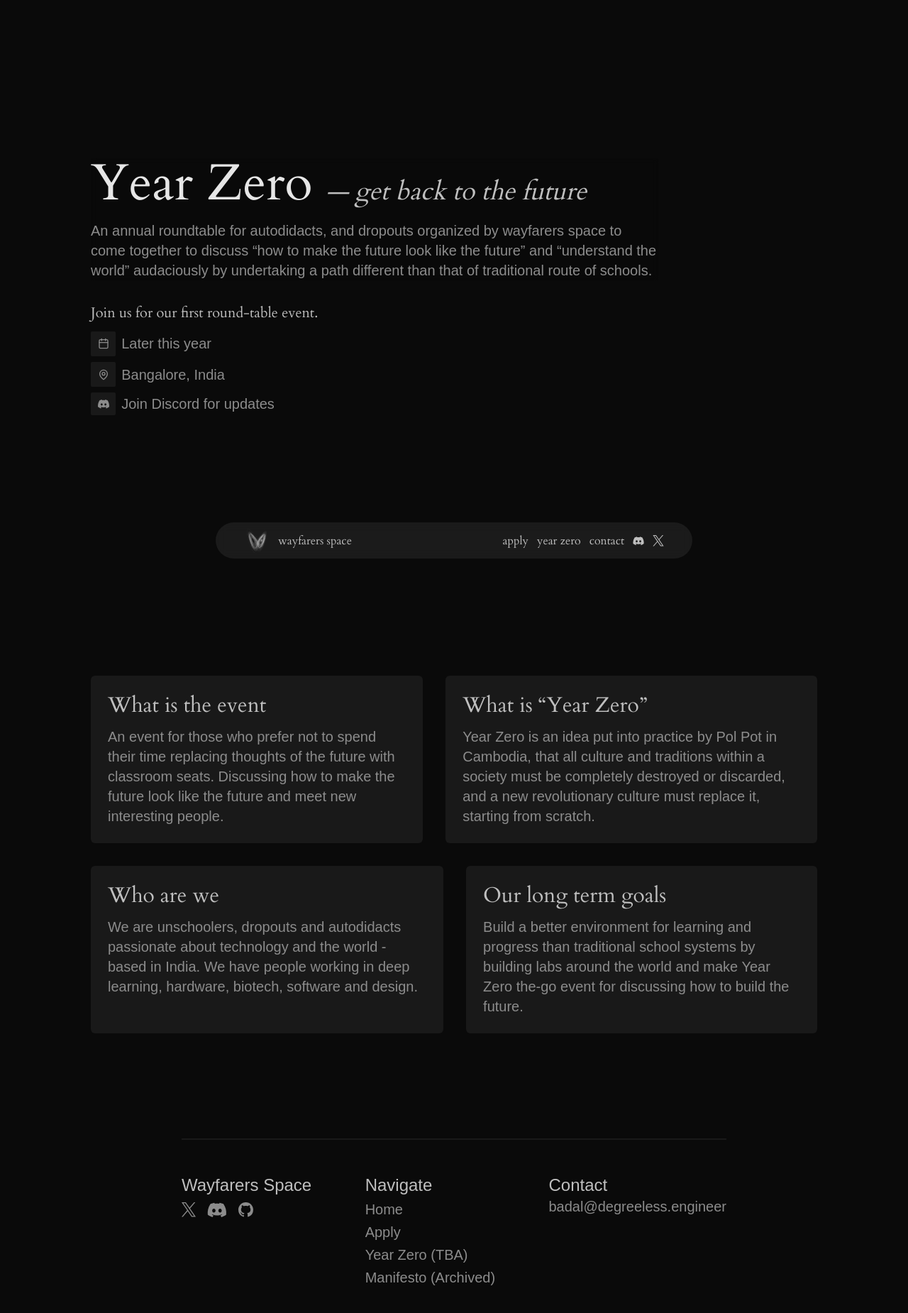
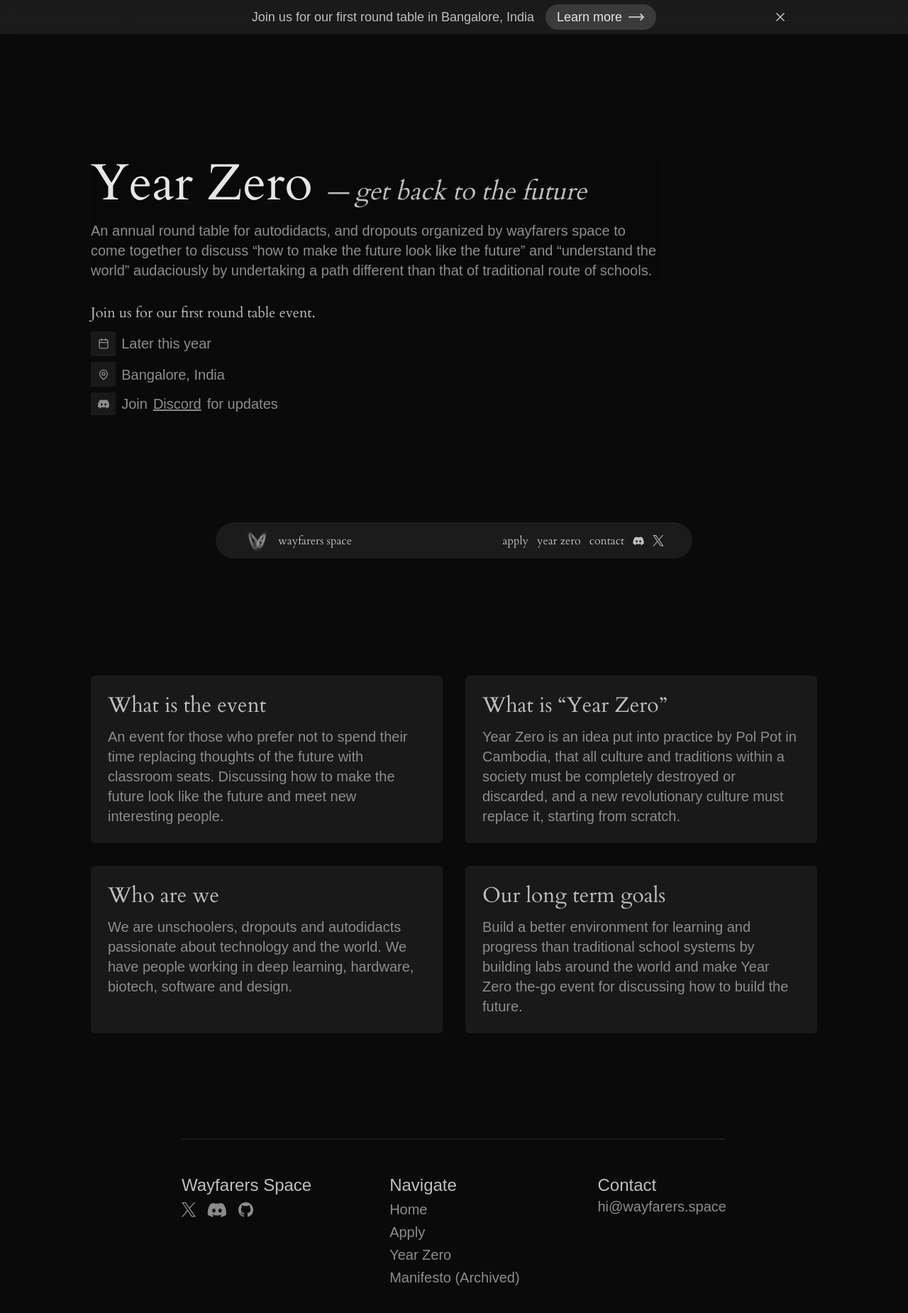
Before and after one commit to TheBlapse/wayfarers.space, a Next.js app: page /year-zero in a window 1280 px wide. Shown: the top 1850 px of the page at 71% size. Built offline with nearby package versions, Linux system fonts and the light colour scheme; a web font is replaced by a local one.

Commit message:
Add header

```diff
--- a/app/components/announcement.tsx
+++ b/app/components/announcement.tsx
@@ -0,0 +1,37 @@
+"use client";
+import Link from "next/link";
+import { X, MoveRight } from "lucide-react";
+
+import { useState } from "react";
+
+const Announcement = () => {
+  const [close, setClose] = useState(false);
+
+  const closeHeader = () => {
+    setClose(true);
+  };
+
+  return (
+    !close && (
+      <div className="z-50 w-screen flex flex-col-reverse md:gap-0 gap-2 md:flex-row top-0 justify-evenly items-center fixed py-3 md:p-1.5 bg-white bg-opacity-[7%] backdrop-blur-md">
+        <X size="20" className="hidden md:flex" color="#191919" />
+        <div className="flex flex-col text-center md:text-left md:flex-row items-center justify-center gap-1 md:gap-4 text-darkheading2 text-sm  md:text-lg font-serif">
+          <p>Join us for our first round table in Bangalore, India</p>
+          <Link href="/year-zero">
+            <button className="flex flex-row gap-2 items-center rounded-full px-2 md:px-4 py-0.5 md:py-1 bg-white bg-opacity-[14%] hover:opacity-70 text-darkheading ">
+              Learn more <MoveRight color="#BFBFBF" />
+            </button>
+          </Link>
+        </div>
+        <X
+          onClick={closeHeader}
+          className="self-end mr-4 md:self-auto md:mr-0 cursor-pointer"
+          size="20"
+          color="#BFBFBF"
+        />
+      </div>
+    )
+  );
+};
+
+export default Announcement;
--- a/app/components/footer.tsx
+++ b/app/components/footer.tsx
@@ -80,7 +80,7 @@ const Footer = () => {
             href="/year-zero"
             className="text-darktext font-serif hover:text-opacity-70 text-lg md:text-xl"
           >
-            Year Zero (TBA)
+            Year Zero
           </Link>
           <Link
             href="/manifesto"
@@ -94,10 +94,10 @@ const Footer = () => {
             Contact
           </span>
           <Link
-            href="mailto:badal@degreeless.engineer"
+            href="mailto:hi@wayfarers.space"
             className="text-darktext font-serif hover:text-opacity-70 text-lg md:text-xl"
           >
-            badal@degreeless.engineer
+            hi@wayfarers.space
           </Link>
         </div>
       </div>
--- a/app/layout.tsx
+++ b/app/layout.tsx
@@ -5,6 +5,7 @@ import Script from "next/script";
 
 import Navigation from "./components/navigation";
 import Footer from "./components/footer";
+import Announcement from "./components/announcement";
 
 const cardo = Cardo({
   subsets: ["latin"],
@@ -35,6 +36,7 @@ export default function RootLayout({
     <html lang="en" className={`${cardo.variable}  ${bellefair.variable}`}>
       <link rel="icon" href="/images/favicon.png" sizes="any" />
       <body className="w-full h-full">
+        <Announcement />
         <Navigation />
         {children}
         <Footer />
--- a/app/year-zero/page.tsx
+++ b/app/year-zero/page.tsx
@@ -14,7 +14,7 @@ export default function Page() {
             </span>
           </h1>
           <p className="font-serif text-md md:text-lg xl:text-xl text-darktext">
-            An annual roundtable for autodidacts, and dropouts organized by
+            An annual round table for autodidacts, and dropouts organized by
             wayfarers space to come together to discuss &ldquo;how to make the
             future look like the future&rdquo; and &ldquo;understand the
             world&rdquo; audaciously by undertaking a path different than that
@@ -23,7 +23,7 @@ export default function Page() {
         </div>
         <div className="flex flex-col gap-3 text-md md:text-lg xl:text-xl">
           <h2 className=" text-darkheading2 font-head">
-            Join us for our first round-table event.
+            Join us for our first round table event.
           </h2>
           <div className="flex flex-col gap-2 font-serif text-darktext ">
             <div className="flex flex-row gap-2 items-center">
@@ -53,14 +53,15 @@ export default function Page() {
                   />
                 </svg>
               </span>
-              Join Discord for updates
+              Join <span className="underline hover:opacity-70">Discord</span>{" "}
+              for updates
             </Link>
           </div>
         </div>
       </div>
       <div className="w-full flex min-h-screen flex-col items-center justify-center gap-y-8 px-6 sm:px-24 md:px-12 xl:px-0 max-w-5xl">
         <div className="flex flex-col md:flex-row gap-8">
-          <div className="flex gap-3 p-6 text-left items-start rounded-md flex-col bg-darkhighlight">
+          <div className="flex relative w-full md:w-1/2 gap-3 p-6 text-left items-start rounded-md flex-col bg-darkhighlight hover:shadow-[0px_10px_30px_5px_rgba(255,255,255,0.15)]">
             <h2 className="font-head text-darkheading2 text-2xl md:text-3xl">
               What is the event
             </h2>
@@ -71,7 +72,7 @@ export default function Page() {
               people.
             </p>
           </div>
-          <div className="flex gap-3 p-6 text-left items-start rounded-md flex-col bg-darkhighlight">
+          <div className="flex relative w-full md:w-1/2 gap-3 p-6 text-left items-start rounded-md flex-col bg-darkhighlight hover:shadow-[0px_10px_30px_5px_rgba(255,255,255,0.15)]">
             <h2 className="font-head text-darkheading2 text-2xl md:text-3xl">
               What is &ldquo;Year Zero&rdquo;
             </h2>
@@ -84,17 +85,17 @@ export default function Page() {
           </div>
         </div>
         <div className="flex flex-col md:flex-row gap-8">
-          <div className="flex gap-3 p-6 text-left items-start rounded-md flex-col bg-darkhighlight">
+          <div className="flex relative w-full md:w-1/2 gap-3 p-6 text-left items-start rounded-md flex-col bg-darkhighlight hover:shadow-[0px_10px_30px_5px_rgba(255,255,255,0.15)]">
             <h2 className="font-head text-darkheading2 text-2xl md:text-3xl">
               Who are we
             </h2>
             <p className="font-serif text-darktext text-lg md:text-xl">
               We are unschoolers, dropouts and autodidacts passionate about
-              technology and the world - based in India. We have people working
-              in deep learning, hardware, biotech, software and design.
+              technology and the world. We have people working in deep learning,
+              hardware, biotech, software and design.
             </p>
           </div>
-          <div className="flex gap-3 p-6 text-left items-start rounded-md flex-col bg-darkhighlight">
+          <div className="flex relative w-full md:w-1/2 gap-3 p-6 text-left items-start rounded-md flex-col bg-darkhighlight hover:shadow-[0px_10px_30px_5px_rgba(255,255,255,0.15)]">
             <h2 className="font-head text-darkheading2 text-2xl md:text-3xl">
               Our long term goals
             </h2>
```
